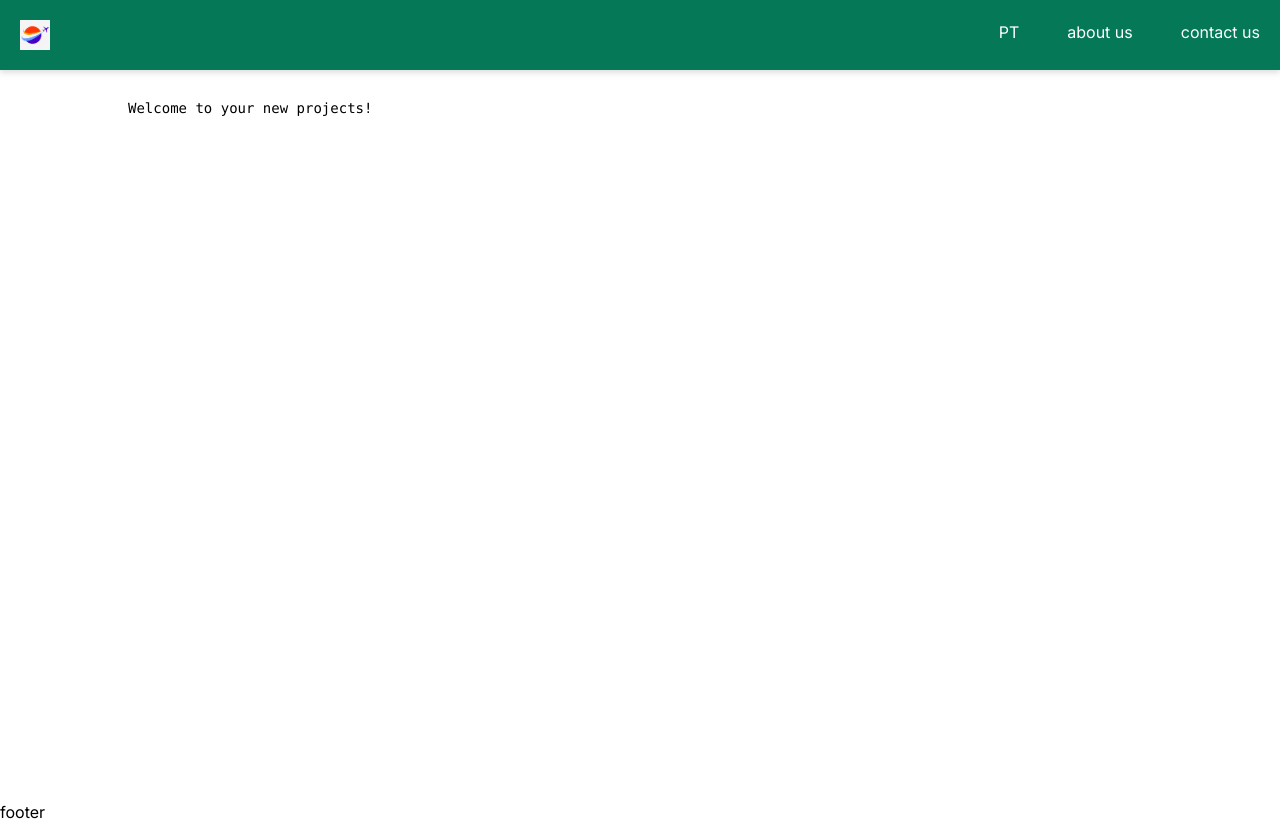
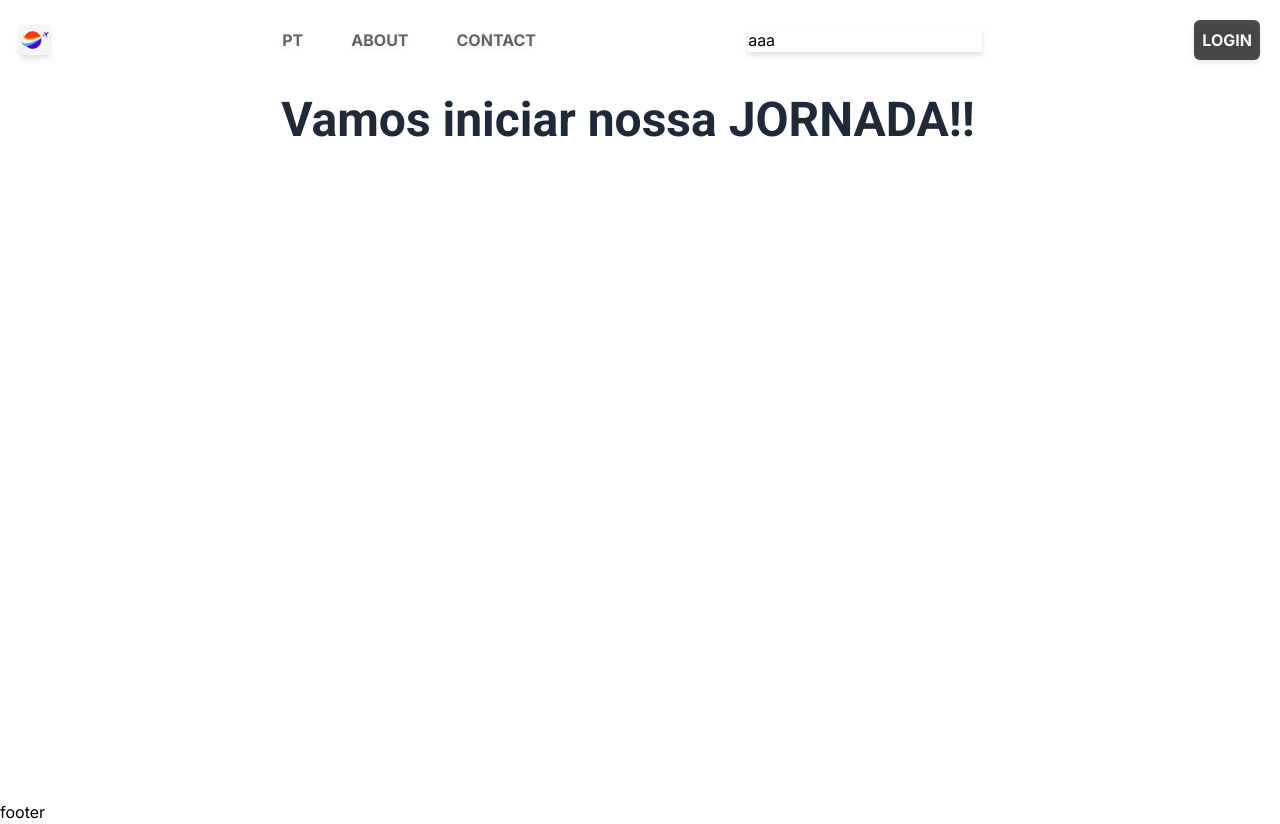
Before and after one commit to jonathassk/actions, a Next.js app: page / in a window 1280 px wide. Built offline with nearby package versions, Linux system fonts and the light colour scheme.

Commit message:
adicionada navbar, iniciada tradução, instalação de zustand para state management

```diff
--- a/package.json
+++ b/package.json
@@ -14,7 +14,8 @@
     "next": "14.2.2",
     "react": "^18",
     "react-dom": "^18",
-    "ts-node": "^10.9.2"
+    "ts-node": "^10.9.2",
+    "zustand": "^4.5.2"
   },
   "devDependencies": {
     "@babel/preset-env": "^7.24.4",
--- a/src/app/components/Button.tsx
+++ b/src/app/components/Button.tsx
@@ -7,7 +7,7 @@ type ButtonProps = {
 }
 const Button = ({ type, title, color }: ButtonProps) => {
   return (
-    <button type={type} className={`text-white font-bold py-4 px-4 rounded-full transition-all opacity-85 hover:opacity-100 ${color}`}> {title} </button>
+    <button type={type} className={`text-white font-bold p-2 rounded-md transition-all opacity-70 hover:opacity-100 ${color}`}> {title} </button>
   );
 
 }
--- a/src/app/components/Navbar.tsx
+++ b/src/app/components/Navbar.tsx
@@ -2,60 +2,50 @@ import React from 'react';
 import Link from "next/link";
 import Image from "next/image";
 import {NAV_LINKS} from "@/app/constants";
+import Button from './Button';
 
 const Navbar = () => {
   return (
     <nav
-      className="cursor-pointer flex justify-between max-container padding-container fixed w-full z-30 py-5 bg-emerald-700 drop-shadow-md">
+      className="cursor-pointer flex justify-between max-container padding-container fixed w-full z-30 py-5 drop-shadow-md items-center">
       <Link href="/" className="mx-5">
         <Image src="/logo.png" alt="Logo" width={30} height={30}/>
       </Link>
       <ul className="hidden h-full gap-12 md:flex mx-5">
         {NAV_LINKS.map((link, index) => (
           <Link href={link.href} key={index}
-                className="regular-16 text-white flex justify-center cursor-pointer transition-all hover:font-bold "> {link.label} </Link>
+                className="regular-16 text-black flex justify-center font-bold cursor-pointer opacity-60 hover:opacity-100 "> {link.label} </Link>
         ))}
       </ul>
+      <input type="text" value="aaa"/>
+      <div className="hidden h-full gap-12 md:flex px-5">
+        <Button title='LOGIN' color='bg-black' type='button'/>
+      </div>
 
       <div className="cursor-pointer inline-block md:hidden mx-5 my-1.5">
         <input type="checkbox" id="nav-toggle" name="nav-toggle" className="peer hidden"/>
         <label htmlFor="nav-toggle" className="peer-checked:nav-toggle ">
-          <div aria-hidden="true" className="m-auto h-0.5 w-6 rounded bg-white transition duration-300"></div>
-          <div aria-hidden="true" className="m-auto mt-1 h-0.5 w-6 rounded bg-white transition duration-300"></div>
-          <div aria-hidden="true" className="m-auto mt-1 h-0.5 w-6 rounded bg-white transition duration-300"></div>
+          <div aria-hidden="true" className="m-auto h-0.5 w-6 rounded bg-black transition duration-300"></div>
+          <div aria-hidden="true" className="m-auto mt-1 h-0.5 w-6 rounded bg-black transition duration-300"></div>
+          <div aria-hidden="true" className="m-auto mt-1 h-0.5 w-6 rounded bg-black transition duration-300"></div>
         </label>
 
-        <div
-          className="peer-checked:translate-x-0 fixed inset-0 w-[calc(100%-4.5rem)] translate-x-[-100%] transition duration-300 h-svh">
-          <div className="flex flex-col h-full justify-between lg:items-center lg:flex-row bg-green-400">
-            <ul className="px-6 pt-32 text-gray-700 space-y-8 md:px-12 lg:space-y-0 lg:flex lg:space-x-12 lg:pt-0 bg-green-400 w-full absolute">
-              <li>
-                <a href="#"
-                   className="group relative before:absolute before:inset-x-0 before:bottom-0 before:h-2 before:bg-cyan-100">
-                  <span className="relative text-cyan-800">Home</span>
-                </a>
-              </li>
-              <li>
-                <a href="#"
-                   className="group relative before:absolute before:inset-x-0 before:bottom-0 before:h-2 before:origin-right before:scale-x-0 before:bg-cyan-100 before:transition before:duration-200 hover:before:origin-left hover:before:scale-x-100">
-                  <span className="relative group-hover:text-cyan-800">Services</span>
-                </a>
-              </li>
-              <li>
-                <a href="#"
-                   className="group relative before:absolute before:inset-x-0 before:bottom-0 before:h-2 before:origin-right before:scale-x-0 before:bg-cyan-100 before:transition before:duration-200 hover:before:origin-left hover:before:scale-x-100">
-                  <span className="relative group-hover:text-cyan-800">Portfolio</span>
-                </a>
-              </li>
-              <li>
-                <a href="#"
-                   className="group relative before:absolute before:inset-x-0 before:bottom-0 before:h-2 before:origin-right before:scale-x-0 before:bg-cyan-100 before:transition before:duration-200 hover:before:origin-left hover:before:scale-x-100">
-                  <span className="relative group-hover:text-cyan-800">About us</span>
-                </a>
-              </li>
+        <div className="peer-checked:translate-x-0 fixed inset-0 w-[calc(60%)] translate-x-[-100%] transition duration-300 h-svh">
+          <div className="flex flex-col h-full justify-between lg:items-center lg:flex-row bg-white">
+            <ul className="px-6 pt-32 text-gray-700 space-y-8 md:px-12 lg:space-y-0 lg:flex lg:space-x-12 lg:pt-0 w-full absolute">
+              {NAV_LINKS.map((link, index) => (
+                <li key={index}>
+                  <Link href={link.href} className="group relative before:absolute before:inset-x-0 before:bottom-0 before:h-2 before:bg-cyan-100">
+                    <span className="relative text-cyan-800"> {link.label} </span>
+                  </Link>
+                </li>
+              ))}
+              <Button title='LOGIN' color='bg-black' type='button'/>
             </ul>
+
           </div>
         </div>
+        <div className="peer-checked:bg-white fixed bg-black"></div>
       </div>
     </nav>
 );
--- /dev/null
+++ b/src/app/components/SearchBar.tsx
@@ -0,0 +1,11 @@
+import React from 'react';
+
+const SearchBar = () => {
+  return(
+    <div>
+      <input type="text" value="aaa"/>
+    </div>
+  );
+}
+
+export default SearchBar;
--- a/src/app/constants/index.ts
+++ b/src/app/constants/index.ts
@@ -7,7 +7,7 @@ interface NavLink {
 }
 
 export const NAV_LINKS: NavLink[] = [
-  { href: '', key: 'change language', label: 'PT'},
-  { href: '/contact', key: 'about', label: 'about us'},
-  { href: '/contact', key: 'contact', label: 'contact us'}
+  { href: '', key: 'CHANGE LANGUAGE', label: 'PT'},
+  { href: '/contact', key: 'ABOUT', label: 'ABOUT'},
+  { href: '/contact', key: 'CONTACT', label: 'CONTACT'}
 ]
--- a/src/app/page.tsx
+++ b/src/app/page.tsx
@@ -1,11 +1,19 @@
 import React from 'react';
+import { Roboto } from 'next/font/google'
 import Button from "@/app/components/Button";
+
+const roboto = Roboto({
+  weight: ['400', '700'],
+  style: ['normal', 'italic'],
+  subsets: ['latin'],
+  display: 'swap',
+})
 
 export default function Home() {
   return (
-    <main className="flex min-h-screen flex-col items-center justify-between p-24">
-      <div className="z-10 w-full max-w-5xl items-center justify-between font-mono text-sm lg:flex">
-        <p>Welcome to your new projects!</p>
+    <main className="flex min-h-screen flex-col items-center justify-between p-24 ">
+      <div className="z-10 w-full max-w-5xl items-center font-mono text-xs lg:flex justify-center">
+        <p className={`${roboto.className} font-bold text-5xl text-gray-800 text-center`}>Vamos iniciar nossa JORNADA!!</p>
         <svg className="animate-bounce w-6 h-6 stroke-cyan-500" />
       </div>
     </main>
```
Also changed, not shown: src/app/Translate.tsx (added), src/app/dics/Navbar.tsx (added), src/app/globals.css (line endings or trailing spaces), 1 other file (tests, documents, lock files or other folders).
